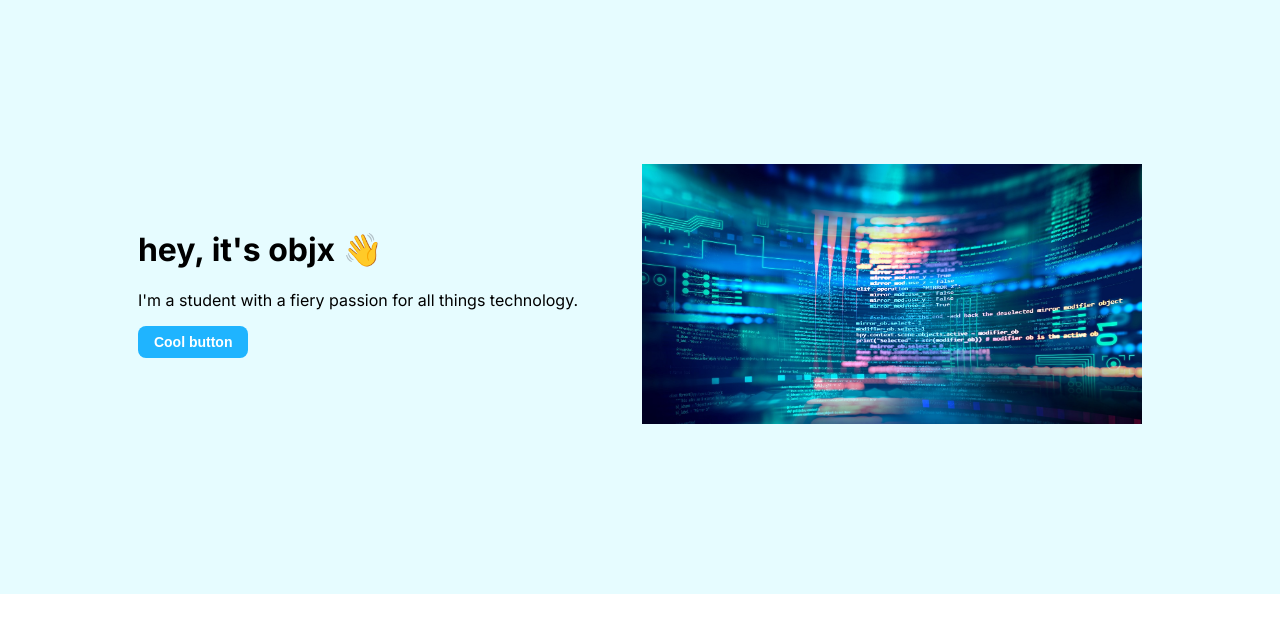
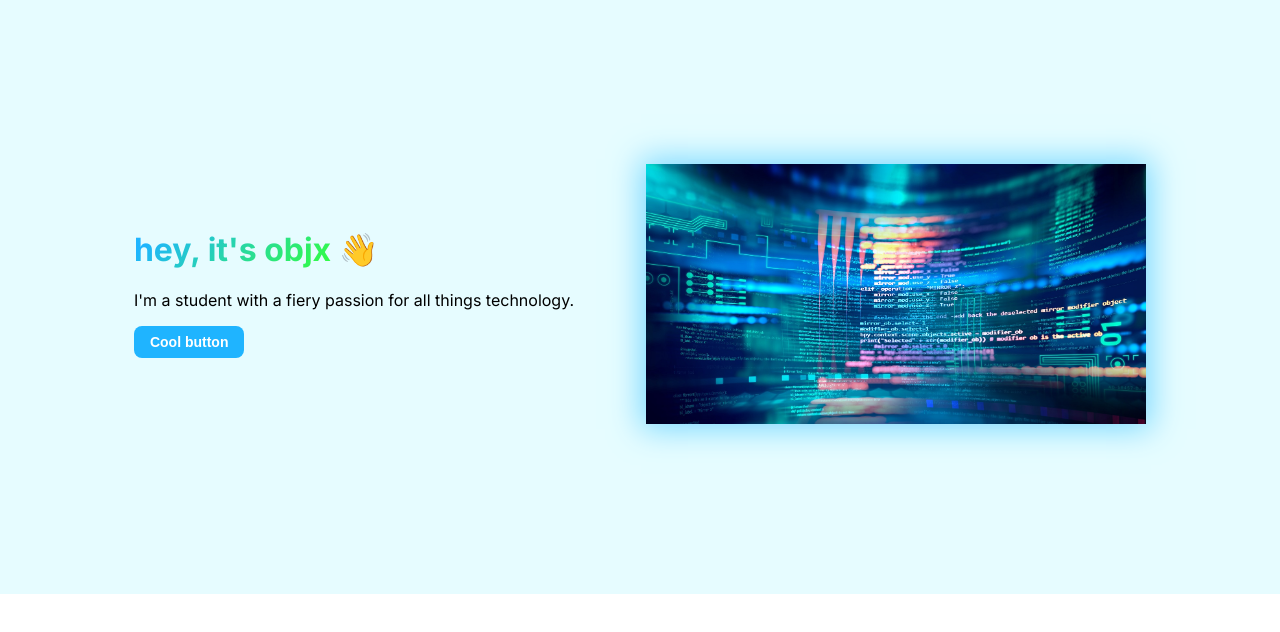
Before and after one commit to Objectivitix/objx, a plain HTML site: page index.html in a window 1280 px wide. Shown: the part 88-720 px from the top of the page. Drawn offline with Linux system fonts and the light colour scheme.

Commit message:
Add gradient and box shadow to intro

```diff
--- a/index.html
+++ b/index.html
@@ -18,9 +18,10 @@
         <li><a href="#">Contact</a></li>
       </ul>
     </header>
+
     <div class="intro">
       <div>
-        <h1 class="hero">hey, it's objx 👋</h1>
+        <h1 class="hero"><span class="hero-gradient">hey, it's objx</span> 👋</h1>
         <p>I'm a student with a fiery passion for all things technology.</p>
         <button class="cool-button">Cool button</button>
       </div>
--- a/styles.css
+++ b/styles.css
@@ -42,7 +42,6 @@ header {
 }
 
 .navbar a:hover {
-  text-decoration: underline;
   color: hsl(197, 100%, 80%);
 }
 
@@ -51,7 +50,7 @@ header {
   box-sizing: border-box;
   height: 600px;
   padding: 128px 0;
-  gap: 64px;
+  gap: 72px;
   display: flex;
   justify-content: center;
   align-items: center;
@@ -59,6 +58,13 @@ header {
 
 .hero {
   margin-top: 0;
+}
+
+.hero-gradient {
+  background-image: linear-gradient(135deg, hsl(200, 100%, 56%) 0%, hsl(200, 100%, 56%) 10%, hsl(123, 100%, 60%) 100%);
+  background-clip: text;
+  -webkit-background-clip: text;
+  color: transparent;
 }
 
 .cool-button {
@@ -83,4 +89,5 @@ header {
 .intro-image {
   width: 500px;
   height: auto;
+  box-shadow: 0 0 30px 5px hsl(197, 100%, 74%);
 }
```
